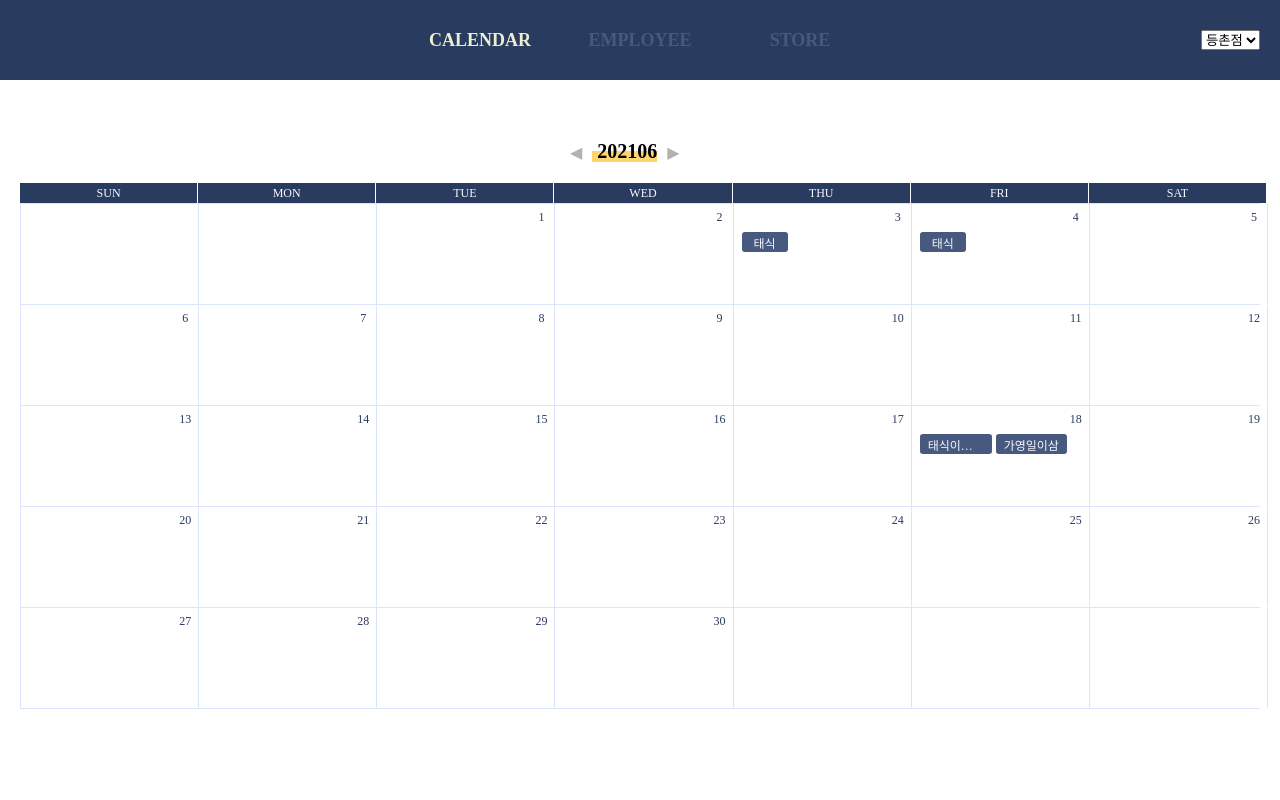
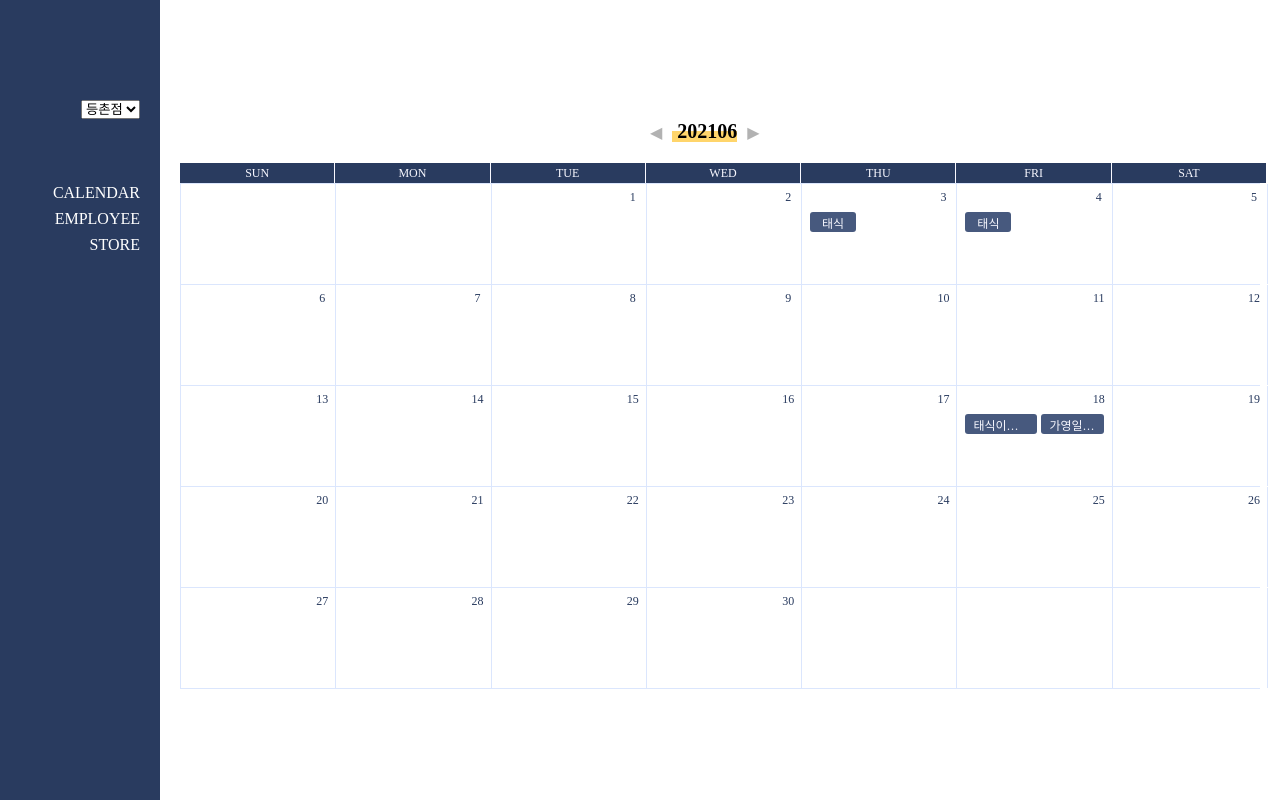
Before and after one commit to jaehleeee/albadon, a React (Create React App) app in the folder albadon-front/: page /calendar in a window 1280 px wide. Built offline with nearby package versions, Linux system fonts and the light colour scheme; no server answers; a web font is replaced by a local one.

Commit message:
excel 다운로드/업로드 기능 개발

```diff
--- a/albadon-front/package.json
+++ b/albadon-front/package.json
@@ -13,7 +13,10 @@
     "@types/react-dom": "^17.0.5",
     "@types/react-router-dom": "^5.1.7",
     "@types/recoil": "0.0.9",
+    "ag-grid-community": "^25.3.0",
+    "ag-grid-react": "^25.3.0",
     "axios": "^0.21.1",
+    "exceljs": "^4.2.1",
     "moment": "^2.29.1",
     "node-sass": "^6.0.0",
     "react": "^17.0.2",
--- a/albadon-front/src/App.scss
+++ b/albadon-front/src/App.scss
@@ -4,6 +4,12 @@
 }
 @import url("https://fonts.googleapis.com/css2?family=Nanum+Myeongjo:wght@400;700;800&display=swap");
 @import url("https://fonts.googleapis.com/css2?family=Do+Hyeon&display=swap");
+@import './variables.scss';
+
+.app{
+  height: 100%;
+width : 100%;
 #container {
-  padding-top: 40px;
-}
+  padding-top: 100px;
+  margin-left: $sidebarWidth;
+}}
--- a/albadon-front/src/App.tsx
+++ b/albadon-front/src/App.tsx
@@ -7,6 +7,7 @@ import { SamplePage } from "./page/SamplePage";
 import { RecoilRoot } from "recoil";
 import { CalendarPage } from "./page/CalendarPage";
 import { Header } from "./layout/Header";
+import { Sidebar } from "./layout/Sidebar";
 
 function App() {
   const [value, setValue] = useState<string>("");
@@ -20,7 +21,8 @@ function App() {
   return (
     <RecoilRoot>
       <BrowserRouter>
-        <Header />
+ <div className ="app">
+      <Sidebar/>
         <div id="container">
           <Switch>
             <Route exact path="/">
@@ -28,6 +30,7 @@ function App() {
             </Route>
             <Route path="/calendar">
               <CalendarPage />
+              {/* <SamplePage/> */}
             </Route>
             <Route path="/employee" />
             <Route path="/store" />
@@ -35,7 +38,7 @@ function App() {
               <Redirect to="/" />
             </Route>
           </Switch>
-        </div>
+        </div></div>
       </BrowserRouter>
     </RecoilRoot>
   );
--- a/albadon-front/src/index.css
+++ b/albadon-front/src/index.css
@@ -1,5 +1,10 @@
+html{
+  height: 100%;
+}
+
 body {
   margin: 0;
+  height: 100%;
   font-family: -apple-system, BlinkMacSystemFont, 'Segoe UI', 'Roboto', 'Oxygen',
     'Ubuntu', 'Cantarell', 'Fira Sans', 'Droid Sans', 'Helvetica Neue',
     sans-serif;
@@ -11,3 +16,7 @@ code {
   font-family: source-code-pro, Menlo, Monaco, Consolas, 'Courier New',
     monospace;
 }
+
+#root{
+  height: 100%;
+}
--- /dev/null
+++ b/albadon-front/src/layout/Sidebar.scss
@@ -0,0 +1,23 @@
+@import "../variables.scss";
+
+#Sidebar{
+  width: $sidebarWidth;
+  position: absolute;
+  height: 100%;
+  background-color:  $navi;
+  color : $white;
+
+  #storeSelect{
+    position: absolute;
+    right: 20px;
+    top: 100px;
+  }
+  #navigationBar{
+    padding:  180px 20px;
+    .navi-btn{
+      padding: 4px 0px;
+      text-align: right;
+      cursor: pointer;
+    }
+  }
+}
--- /dev/null
+++ b/albadon-front/src/layout/Sidebar.tsx
@@ -0,0 +1,52 @@
+import React, { useEffect, useState } from "react";
+import { useHistory } from "react-router-dom";
+import "./Sidebar.scss";
+
+export enum NavOption {
+  CALENDAR = "CALENDAR",
+  EMPLOYEE = "EMPLOYEE",
+  STORE = "STORE",
+}
+export const Sidebar: React.FC = () => {
+  const history = useHistory();
+  const [navOption, setNavOption] = useState<NavOption>(NavOption.CALENDAR);
+
+  useEffect(() => {
+    switch (navOption) {
+      case NavOption.CALENDAR:
+        history.push("/calendar");
+        break;
+      case NavOption.EMPLOYEE:
+        history.push("/employee");
+        break;
+      case NavOption.STORE:
+        history.push("/store");
+        break;
+    }
+  }, [navOption]);
+
+  return (
+    <div id="Sidebar">
+           <select id="storeSelect">
+        <option value="등촌점">등촌점</option>
+        <option value="목동점">목동점</option>
+      </select>
+      <div id="navigationBar">
+        {Object.keys(NavOption).map((option) => {
+          return (
+            <div
+              key={option}
+              className={navOption === option ? "navi-btn active" : "navi-btn"}
+              onClick={() => {
+                setNavOption(option as NavOption);
+              }}
+            >
+              {option}
+            </div>
+          );
+        })}
+      </div>
+
+    </div>
+  );
+};
--- a/albadon-front/src/page/SamplePage.tsx
+++ b/albadon-front/src/page/SamplePage.tsx
@@ -1,5 +1,7 @@
 import React, { useEffect, useState } from "react";
 import { useRecoilState, useRecoilValue } from "recoil";
+import { ExcelUploadButton } from "../component/ExcelUploadButton";
+import {ExcelDownloadButton} from "../component/ExcelDownloadButton"
 import { SampleComponent } from "../component/SampleComponent";
 import { currentStoreId } from "../data/Atoms";
 import { currentStoreState } from "../data/Selectors";
@@ -10,6 +12,8 @@ export const SamplePage: React.FC = () => {
 
   return (
     <div id="SamplePage">
+      <ExcelUploadButton/>
+     <ExcelDownloadButton/>
       {[1, 2, 3, 4, 5].map((item) => {
         return <SampleComponent title={`${item}번째 sampleComponent`} />;
       })}
@@ -20,6 +24,7 @@ export const SamplePage: React.FC = () => {
           }}
         >
           storeId 늘리기
+
         </button>
         {currentStore.storeName}
       </div>
--- /dev/null
+++ b/albadon-front/src/variables.scss
@@ -0,0 +1,4 @@
+$sidebarWidth : 160px;
+
+$navi : #293b5f;
+$white: #ffffff;
```
Also changed, not shown: albadon-front/src/component/ExcelDownloadButton.tsx (added, +7 -0 lines), albadon-front/src/component/ExcelUploadButton.tsx (added, +23 -0 lines), 1 other file (tests, documents, lock files or other folders).
